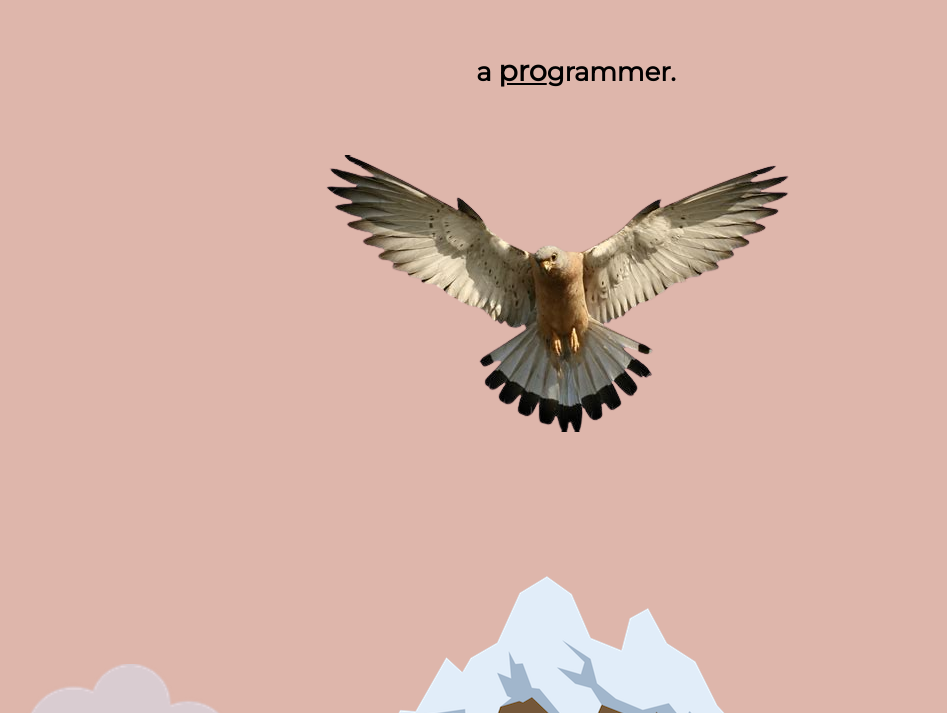
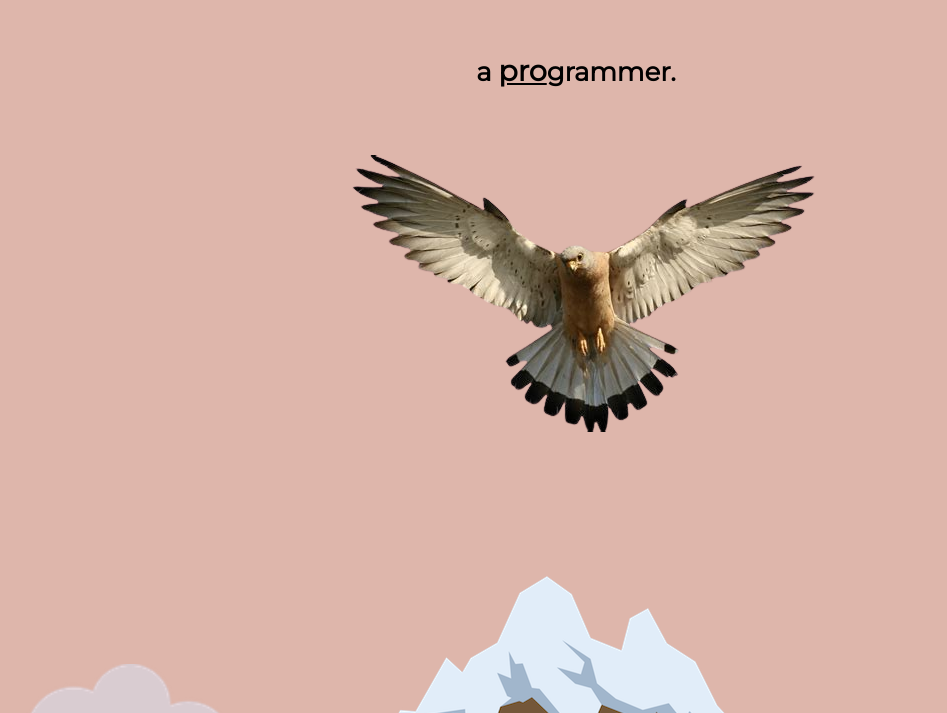
Before and after one commit to Hawkk2/Resume, a plain HTML site: page index.html in a window 1280 px wide. Shown: the part 387-1100 px from the top of the page, without its empty margins (64-1011 px from the left). Drawn offline with Linux system fonts and the light colour scheme.

Commit message:
Update styles.css

```diff
--- a/css_documents/styles.css
+++ b/css_documents/styles.css
@@ -79,8 +79,8 @@ div {
   background-color: #DEB6AB;
   position: absolute;
   bottom: 35%;
-  left: 30%;
-  right: 30%;
+  left: 32%;
+  right: 32%;
 }
 
 .mount {
```
